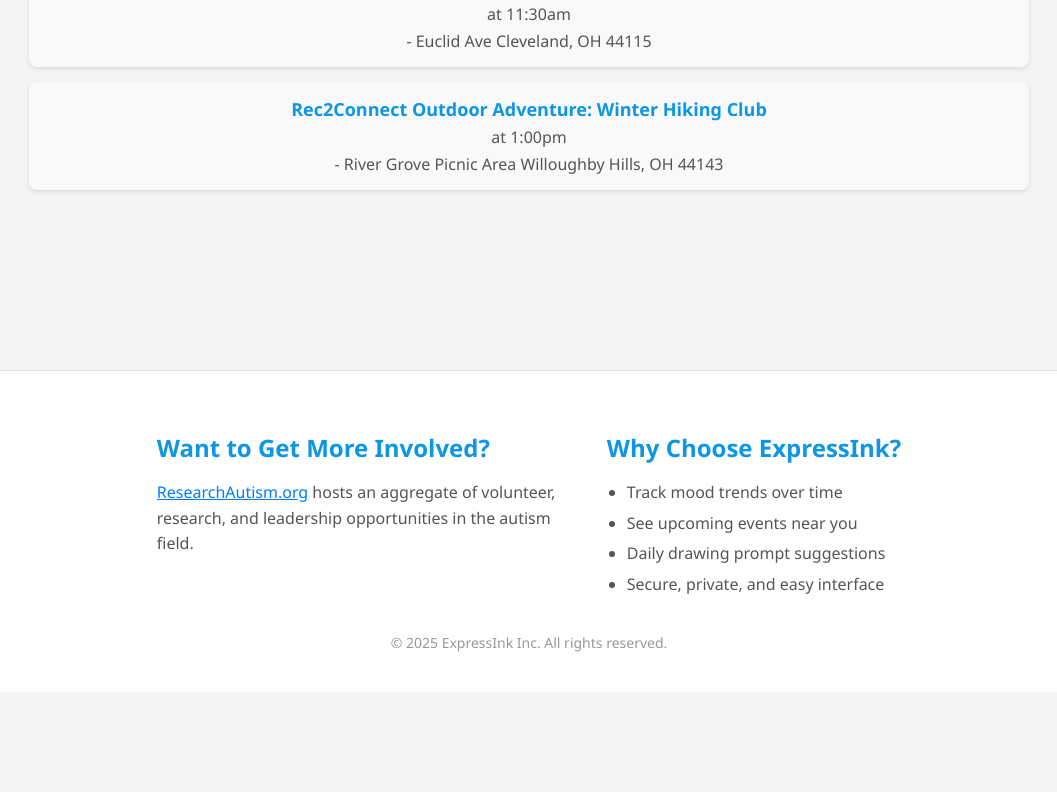
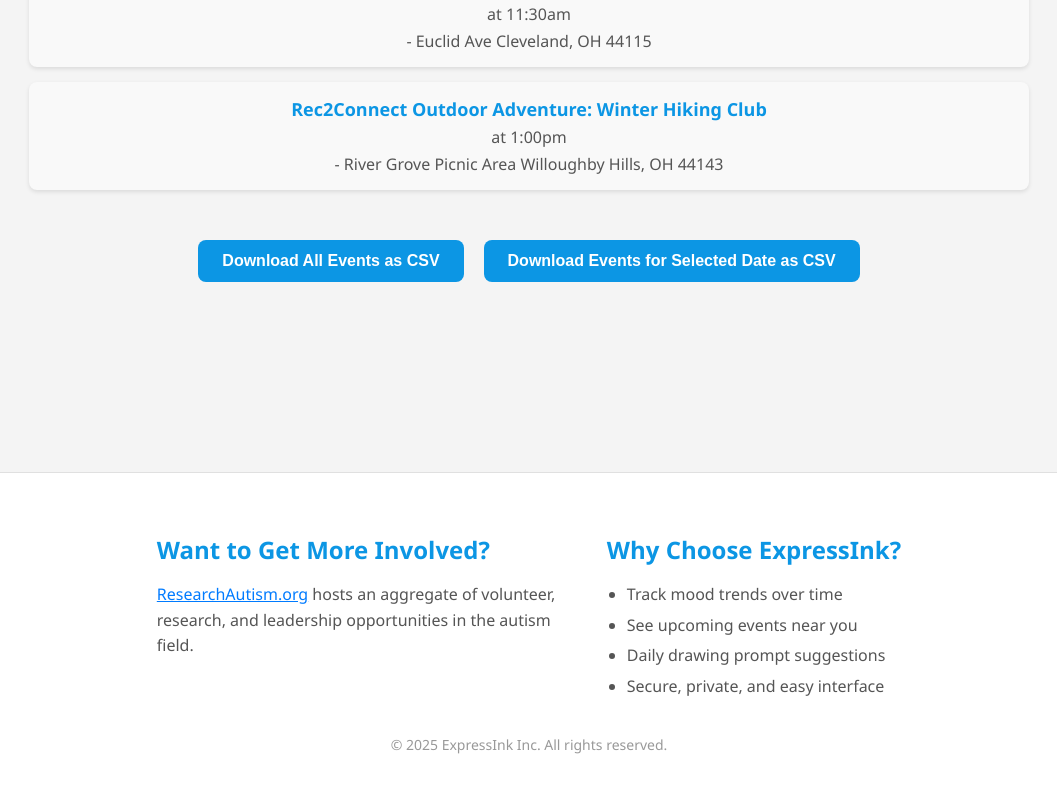
Before and after one commit to jasonli2446/ExpressInkFrontend, a React (Create React App) app in the folder image-upload-react/: page /Events in a window 1280 px wide. Shown: the part 780-1572 px from the top of the page, without its empty margins (111-1168 px from the left). Before the commit the page ends 1480 px from the top, so only its background shows below. Built offline with nearby package versions, Linux system fonts and the light colour scheme.

Commit message:
Added download to csv feature for results + events

```diff
--- a/image-upload-react/public/index.html
+++ b/image-upload-react/public/index.html
@@ -4,7 +4,6 @@
     <meta charset="utf-8" />
     <link rel="icon" href="only-logo.png" />
     <meta name="viewport" content="width=device-width, initial-scale=1" />
-    <meta name="theme-color" content="#000000" />
     <meta
       name="description"
       content="Web site created using create-react-app"
--- a/image-upload-react/src/components/ImageUpload.js
+++ b/image-upload-react/src/components/ImageUpload.js
@@ -37,10 +37,10 @@
   };
 
   const uploadImage = async (file) => {
-    const imageUrl = URL.createObjectURL(file); // Local preview
+    const imageUrl = URL.createObjectURL(file);
     setUploadedImage(imageUrl);
     setIsImageUploaded(true);
-    setIsAnalysisComplete(false); // Reset analysis state
+    setIsAnalysisComplete(false);
 
     const formData = new FormData();
     formData.append("image", file);
@@ -54,7 +54,6 @@
         }
       );
 
-      // Use the full URL for the image
       setImageUrl(`http://localhost:8000${response.data.imagePath}`);
 
       if (onFileUpload) {
@@ -70,10 +69,9 @@
     setIsAnalysisComplete(false);
     setProgress(0);
 
-    // Simulate progress
     let fakeProgress = 0;
     const progressInterval = setInterval(() => {
-      fakeProgress += 10;
+      fakeProgress += 5;
       setProgress(fakeProgress);
       if (fakeProgress >= 100) {
         clearInterval(progressInterval);
@@ -86,14 +84,12 @@
   };
 
   const handleUploadNewImage = () => {
-    // Reset local state related to the uploaded image and analysis
     setUploadedImage(null);
     setIsImageUploaded(false);
     setIsAnalysisComplete(false);
     setProgress(0);
     setImageUrl("");
 
-    // Notify the parent component (Home.js) to reset aiResponse
     if (onUploadNewImage) {
       onUploadNewImage();
     }
--- a/image-upload-react/src/pages/Events.css
+++ b/image-upload-react/src/pages/Events.css
@@ -181,3 +181,29 @@
     padding: 10px;
   }
 }
+
+.download-button-container {
+  text-align: center;
+  margin: 20px 0 40px;
+}
+
+.download-button {
+  background-color: #0c96e4;
+  color: #ffffff;
+  padding: 12px 24px;
+  font-size: 16px;
+  font-weight: bold;
+  border: none;
+  border-radius: 8px;
+  cursor: pointer;
+  transition: background-color 0.3s ease;
+  margin: 10px; /* Adds spacing between buttons */
+}
+
+.download-button:hover {
+  background-color: #0a7ec1;
+}
+
+.download-button:active {
+  background-color: #075a8c;
+}
--- a/image-upload-react/src/pages/Events.js
+++ b/image-upload-react/src/pages/Events.js
@@ -254,6 +254,73 @@
     return eventInfo.some((event) => event.start_date === formattedDate);
   };
 
+  const downloadEventsCSV = () => {
+    // Convert events data to CSV string
+    const csvRows = [];
+
+    // Define the headers
+    const headers = ["Title", "Start Date", "Start Time", "Location"];
+    csvRows.push(headers.join(","));
+
+    // Map the events data to CSV rows
+    eventInfo.forEach((event) => {
+      const row = [
+        `"${event.title}"`,
+        `"${event.start_date}"`,
+        event.start_time ? `"${event.start_time}"` : "",
+        event.location ? `"${event.location}"` : "",
+      ];
+      csvRows.push(row.join(","));
+    });
+
+    // Create a Blob from the CSV string
+    const csvString = csvRows.join("\n");
+    const blob = new Blob([csvString], { type: "text/csv" });
+    const url = window.URL.createObjectURL(blob);
+
+    // Create a temporary link to trigger the download
+    const link = document.createElement("a");
+    link.href = url;
+    link.download = "expressink_events.csv";
+    link.click();
+
+    window.URL.revokeObjectURL(url);
+  };
+
+  const downloadSelectedDateEventsCSV = () => {
+    const csvRows = [];
+
+    const headers = ["Title", "Start Date", "Start Time", "Location"];
+    csvRows.push(headers.join(","));
+
+    eventsForSelectedDate.forEach((event) => {
+      const row = [
+        `"${event.title}"`,
+        `"${event.start_date}"`,
+        event.start_time ? `"${event.start_time}"` : "",
+        event.location ? `"${event.location}"` : "",
+      ];
+      csvRows.push(row.join(","));
+    });
+
+    if (csvRows.length === 1) {
+      alert("No events to download for the selected date.");
+      return;
+    }
+
+    const csvString = csvRows.join("\n");
+    const blob = new Blob([csvString], { type: "text/csv" });
+    const url = window.URL.createObjectURL(blob);
+
+    const link = document.createElement("a");
+    link.href = url;
+    const formattedDate = date.toISOString().split("T")[0];
+    link.download = `expressink_events_${formattedDate}.csv`;
+    link.click();
+
+    window.URL.revokeObjectURL(url);
+  };
+
   return (
     <div className="app-container">
       <div className="events-container">
@@ -294,6 +361,17 @@
             <p>No events scheduled on this day.</p>
           )}
         </div>
+        <div className="download-button-container">
+          <button className="download-button" onClick={downloadEventsCSV}>
+            Download All Events as CSV
+          </button>
+          <button
+            className="download-button"
+            onClick={downloadSelectedDateEventsCSV}
+          >
+            Download Events for Selected Date as CSV
+          </button>
+        </div>
       </div>
       <Footer />
     </div>
--- a/image-upload-react/src/pages/Results.css
+++ b/image-upload-react/src/pages/Results.css
@@ -33,3 +33,28 @@
     font-size: 28px;
   }
 }
+
+.download-button-container {
+  text-align: center;
+  margin: 20px 0 40px; /* Adjust margins as needed */
+}
+
+.download-button {
+  background-color: #0c96e4;
+  color: #ffffff;
+  padding: 12px 24px;
+  font-size: 18px;
+  font-weight: bold;
+  border: none;
+  border-radius: 8px;
+  cursor: pointer;
+  transition: background-color 0.3s ease;
+}
+
+.download-button:hover {
+  background-color: #0a7ec1;
+}
+
+.download-button:active {
+  background-color: #075a8c;
+}
--- a/image-upload-react/src/pages/Results.js
+++ b/image-upload-react/src/pages/Results.js
@@ -150,6 +150,44 @@
     },
   };
 
+  const downloadCSV = () => {
+    const csvRows = [];
+
+    const headers = [
+      "Timestamp",
+      "Sentiment Rating",
+      "Sentiment Score",
+      "Detected Objects",
+    ];
+    csvRows.push(headers.join(","));
+
+    history.forEach((entry) => {
+      const date = dayjs(entry.time_stamp).format("YYYY-MM-DD HH:mm:ss");
+      const sentimentRating = entry.sentiment_rating;
+      const sentimentScore = sentimentMap[entry.sentiment_rating];
+      const detectedObjects = entry.detected_objects.join("; ");
+
+      const row = [
+        `"${date}"`,
+        `"${sentimentRating}"`,
+        sentimentScore,
+        `"${detectedObjects}"`,
+      ];
+      csvRows.push(row.join(","));
+    });
+
+    const csvString = csvRows.join("\n");
+    const blob = new Blob([csvString], { type: "text/csv" });
+    const url = window.URL.createObjectURL(blob);
+
+    const link = document.createElement("a");
+    link.href = url;
+    link.download = "expressink_results.csv";
+    link.click();
+
+    window.URL.revokeObjectURL(url);
+  };
+
   if (loading) return <p>Loading...</p>;
 
   return (
@@ -158,6 +196,11 @@
         <h1 className="results-title">Mood Trends</h1>
         <Line data={chartData} options={chartOptions} />
       </div>
+      <div className="download-button-container">
+        <button className="download-button" onClick={downloadCSV}>
+          Download Results as CSV
+        </button>
+      </div>
       <Footer />
     </div>
   );
```
